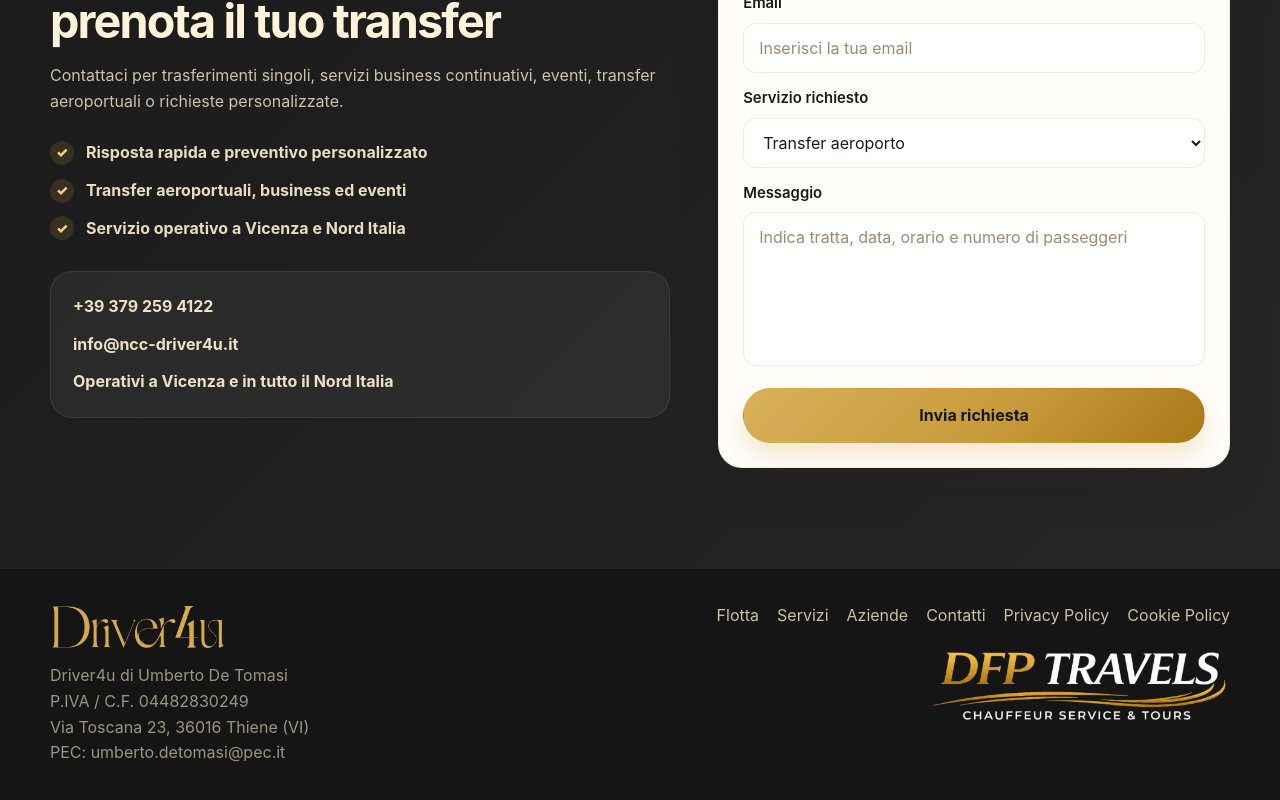
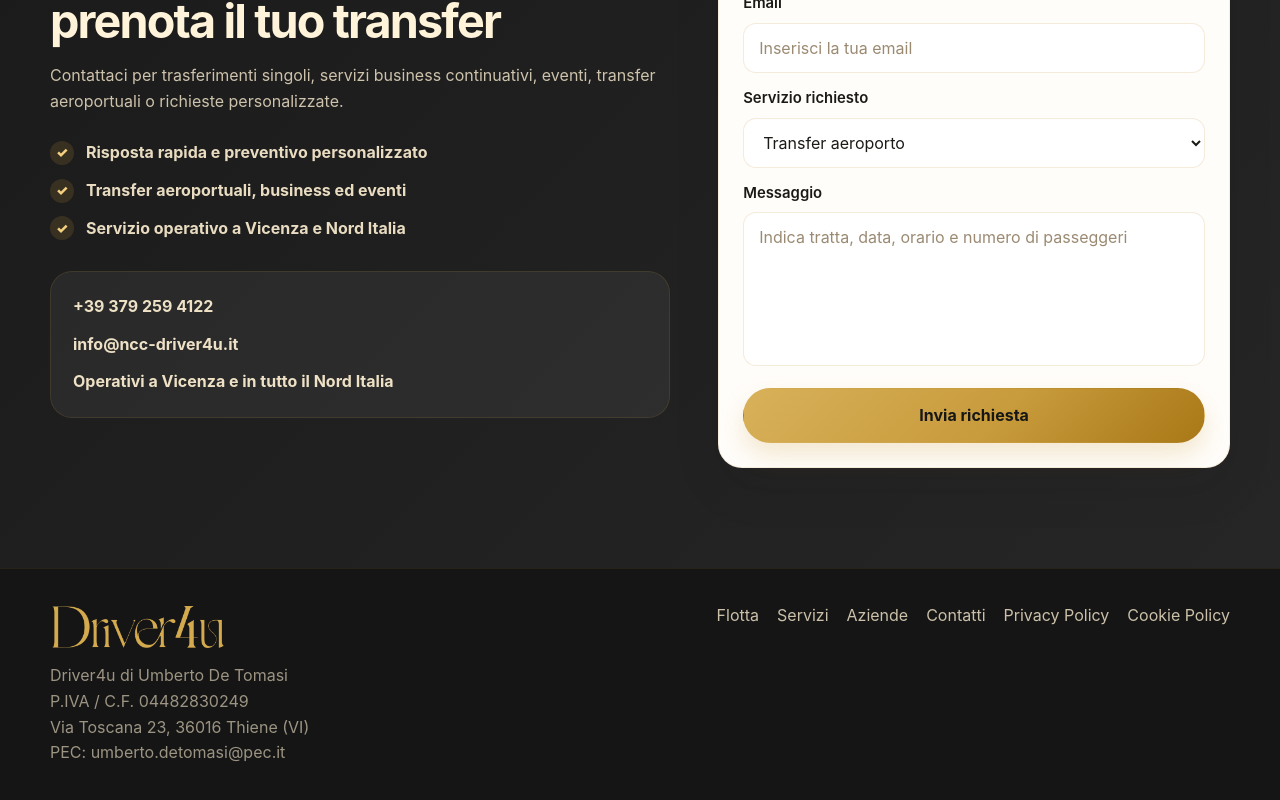
Before and after one commit to dfpcapitalsrl-ops/Driver4u, a Next.js app: page / in a window 1280 px wide. Shown: the part 4491-5291 px from the top of the page. Built offline with nearby package versions, Linux system fonts and the light colour scheme.

Commit message:
Remove DFP Travels logo from footer

```diff
--- a/pages/index.js
+++ b/pages/index.js
@@ -68,7 +68,7 @@ export default function Home() {
       </main>
       <a href="https://wa.me/393792594122?text=Ciao%20Driver4u,%20vorrei%20richiedere%20informazioni%20per%20un%20servizio%20NCC" className="floating-whatsapp" target="_blank" rel="noopener noreferrer" aria-label="Contatta Driver4u su WhatsApp"><svg viewBox="0 0 32 32" aria-hidden="true"><path d="M16.02 3.2c-7.06 0-12.8 5.67-12.8 12.65 0 2.24.6 4.43 1.74 6.35L3.1 28.8l6.84-1.78a12.92 12.92 0 0 0 6.08 1.52c7.06 0 12.8-5.67 12.8-12.65S23.08 3.2 16.02 3.2Zm0 23.18c-1.98 0-3.9-.54-5.58-1.56l-.4-.24-4.06 1.06 1.08-3.9-.26-.4a10.34 10.34 0 0 1-1.6-5.49c0-5.78 4.86-10.49 10.82-10.49 5.97 0 10.82 4.7 10.82 10.49 0 5.79-4.85 10.53-10.82 10.53Zm5.94-7.9c-.33-.16-1.95-.95-2.25-1.06-.3-.1-.52-.16-.74.16-.22.32-.85 1.06-1.04 1.28-.19.21-.38.24-.7.08-.33-.16-1.38-.5-2.63-1.6-.97-.86-1.62-1.93-1.81-2.25-.19-.32-.02-.5.14-.66.15-.14.33-.37.49-.56.16-.19.22-.32.33-.53.11-.21.05-.4-.03-.56-.08-.16-.74-1.76-1.01-2.41-.27-.64-.54-.55-.74-.56h-.63c-.22 0-.57.08-.87.4-.3.32-1.14 1.1-1.14 2.67s1.17 3.1 1.33 3.31c.16.21 2.3 3.46 5.57 4.85.78.34 1.39.54 1.86.69.78.25 1.49.21 2.05.13.63-.09 1.95-.79 2.22-1.55.27-.76.27-1.41.19-1.55-.08-.13-.3-.21-.63-.37Z" /></svg></a>
       {showCookieBanner && <div className="cookie-banner" role="dialog" aria-label="Informativa cookie"><div><strong>Utilizziamo cookie tecnici</strong><p>Usiamo cookie necessari al corretto funzionamento del sito. Per maggiori informazioni consulta la Cookie Policy.</p></div><div className="cookie-actions"><a href="/cookie-policy">Cookie Policy</a><button type="button" onClick={acceptCookies}>Accetta</button></div></div>}
-      <footer className="site-footer"><div className="container footer-inner"><div><a href="#" className="logo footer-logo" aria-label="Driver4u home"><img src="/logo.png" alt="Driver4u" className="logo-image footer-logo-image" /></a><p className="footer-copy">Driver4u di Umberto De Tomasi<br />P.IVA / C.F. 04482830249<br />Via Toscana 23, 36016 Thiene (VI)<br />PEC: umberto.detomasi@pec.it</p></div><div className="footer-side"><div className="footer-links"><a href="#flotta">Flotta</a><a href="#servizi">Servizi</a><a href="#aziende">Aziende</a><a href="#contatti">Contatti</a><a href="/privacy-policy">Privacy Policy</a><a href="/cookie-policy">Cookie Policy</a></div><a href="https://dfptravels.com" className="dfp-logo-box" target="_blank" rel="noopener noreferrer" aria-label="Visita il sito DFP Travels"><img src="/dfp-travels.png" alt="DFP Travels" /></a></div></div></footer>
+      <footer className="site-footer"><div className="container footer-inner"><div><a href="#" className="logo footer-logo" aria-label="Driver4u home"><img src="/logo.png" alt="Driver4u" className="logo-image footer-logo-image" /></a><p className="footer-copy">Driver4u di Umberto De Tomasi<br />P.IVA / C.F. 04482830249<br />Via Toscana 23, 36016 Thiene (VI)<br />PEC: umberto.detomasi@pec.it</p></div><div className="footer-side"><div className="footer-links"><a href="#flotta">Flotta</a><a href="#servizi">Servizi</a><a href="#aziende">Aziende</a><a href="#contatti">Contatti</a><a href="/privacy-policy">Privacy Policy</a><a href="/cookie-policy">Cookie Policy</a></div></div></div></footer>
     </>
   );
 }
```
